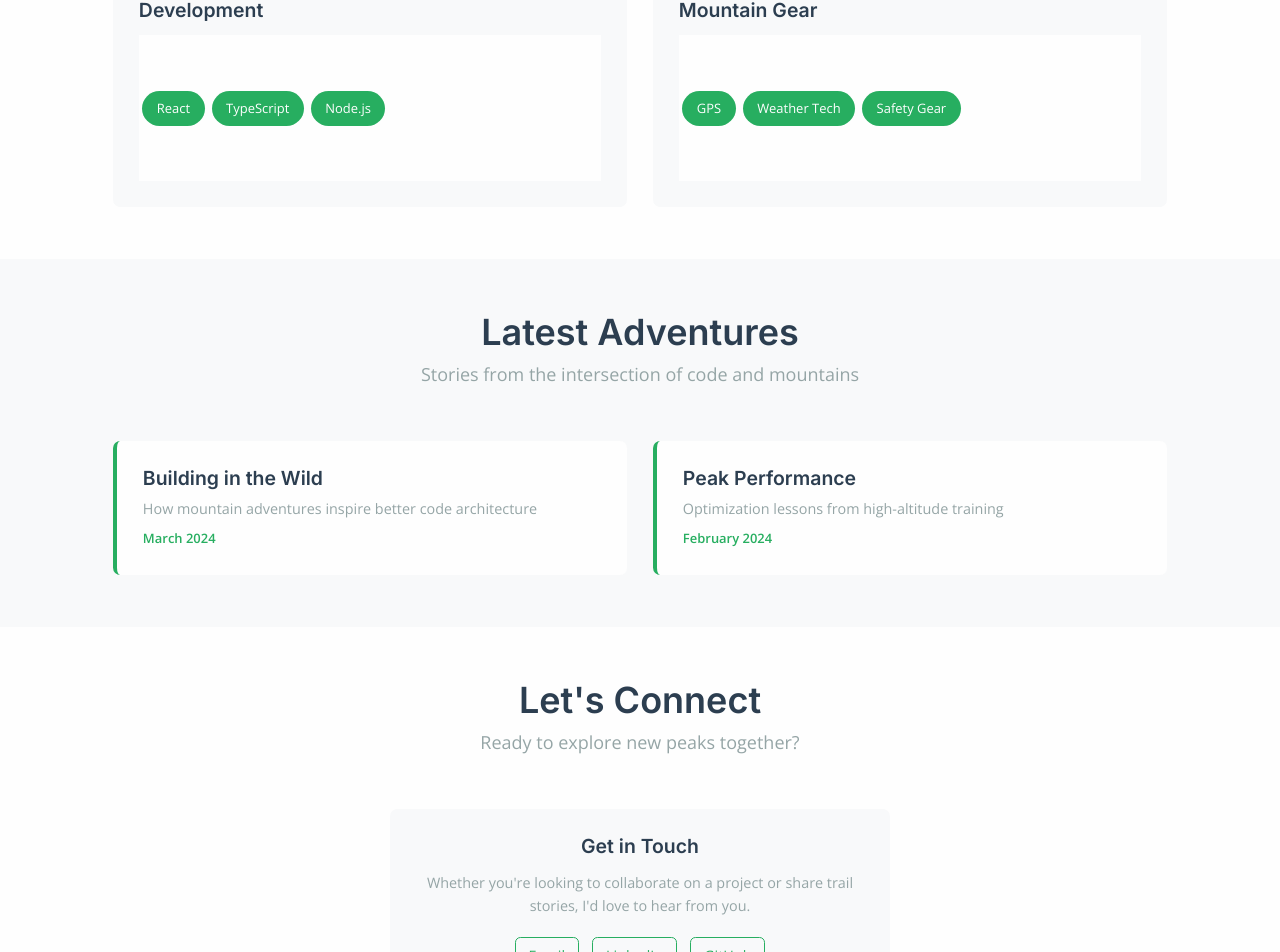
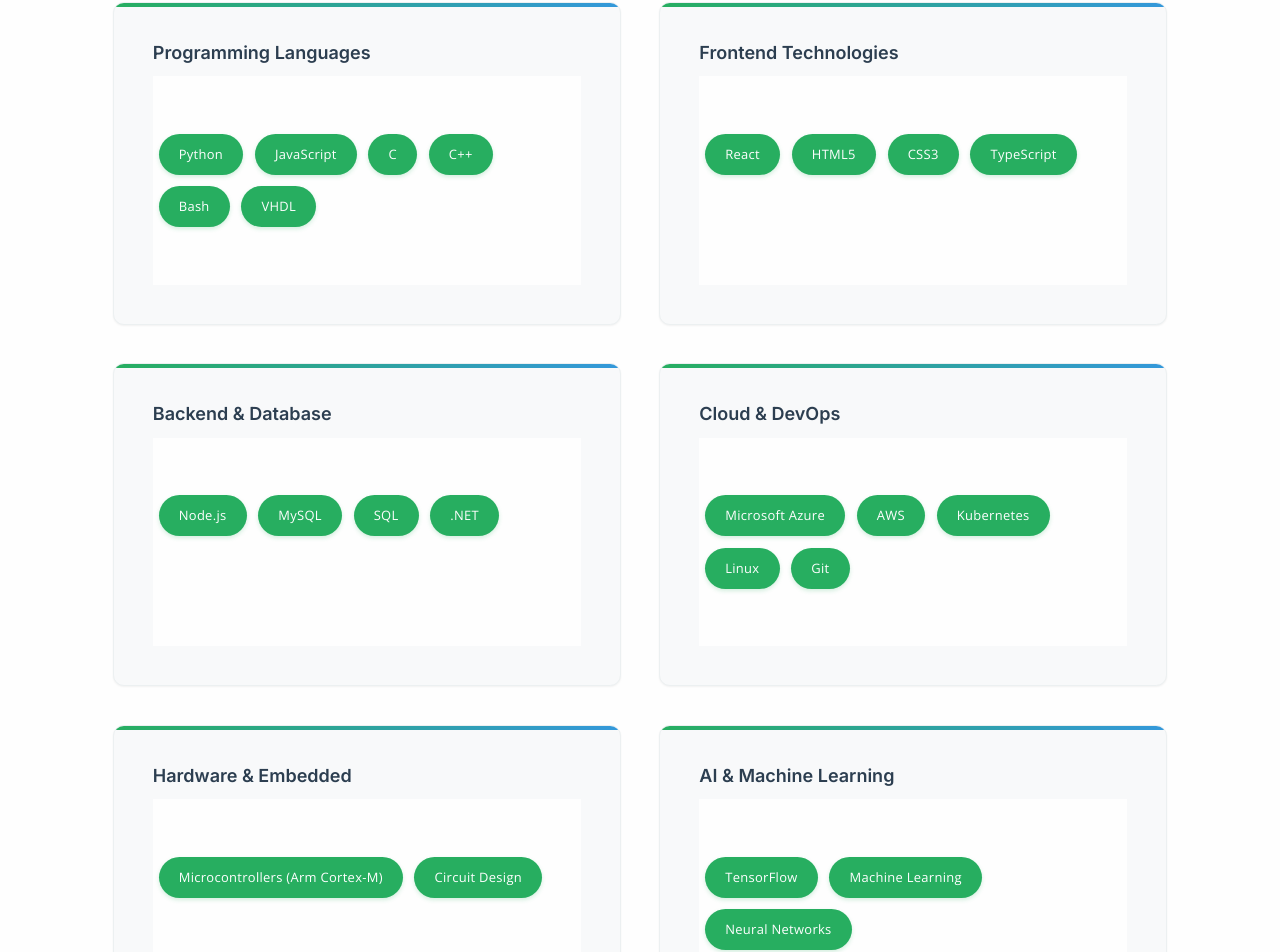
Before and after one commit to SamuelBishop/samuelb-devsite, a React (Vite) app: page / in a window 1280 px wide. Shown: the part 2747-3699 px from the top of the page. Built offline with nearby package versions, Linux system fonts and the light colour scheme.

Commit message:
Modify and style development toolkit

```diff
--- a/src/components/sections/ToolsSection.module.css
+++ b/src/components/sections/ToolsSection.module.css
@@ -29,27 +29,118 @@
 
 .toolGrid {
   display: grid;
-  grid-template-columns: repeat(auto-fit, minmax(300px, 1fr));
-  gap: var(--spacing-xl);
+  grid-template-columns: repeat(2, 1fr);
+  gap: var(--spacing-2xl);
+  align-items: stretch;
 }
 
 .toolCategory {
   background-color: var(--mist-gray);
-  padding: var(--spacing-xl);
-  border-radius: var(--radius-lg);
+  padding: var(--spacing-2xl);
+  border-radius: var(--radius-xl);
+  border: 1px solid var(--stone-light);
+  box-shadow: var(--shadow-sm);
+  transition: all var(--transition-normal);
+  position: relative;
+  overflow: hidden;
+  height: 100%;
+  display: flex;
+  flex-direction: column;
+}
+
+.toolCategory::before {
+  content: '';
+  position: absolute;
+  top: 0;
+  left: 0;
+  right: 0;
+  height: 4px;
+  background: linear-gradient(90deg, var(--forest-green) 0%, var(--alpine-blue) 100%);
+}
+
+.toolCategory:hover {
+  transform: translateY(-5px);
+  box-shadow: var(--shadow-xl);
+  border-color: var(--forest-green);
 }
 
 .toolCategory h3 {
   color: var(--granite-gray);
   margin-bottom: var(--spacing-md);
+  font-size: 1.25rem;
+  font-weight: 600;
+}
+
+.tools {
+  flex: 1;
+  display: flex;
+  flex-wrap: wrap;
+  align-content: flex-start;
 }
 
 .tools span {
   display: inline-block;
   background-color: var(--forest-green);
   color: var(--summit-white);
-  padding: 0.5rem 1rem;
-  margin: 0.25rem;
+  padding: 0.7rem 1.4rem;
+  margin: 0.4rem;
   border-radius: var(--radius-full);
   font-size: 0.9rem;
+  font-weight: 500;
+  letter-spacing: 0.3px;
+  box-shadow: 0 2px 4px rgba(39, 174, 96, 0.2);
+  transition: all var(--transition-normal);
+  cursor: default;
 }
+
+.tools span:hover {
+  transform: translateY(-2px) scale(1.05);
+  box-shadow: 0 4px 12px rgba(39, 174, 96, 0.3);
+  background-color: var(--forest-dark);
+}
+
+/* Responsive Design */
+@media (max-width: 768px) {
+  .toolGrid {
+    grid-template-columns: 1fr;
+    gap: var(--spacing-xl);
+  }
+
+  .toolCategory {
+    padding: var(--spacing-xl);
+  }
+
+  .toolCategory h3 {
+    font-size: 1.15rem;
+  }
+
+  .tools span {
+    padding: 0.6rem 1.2rem;
+    margin: 0.3rem;
+    font-size: 0.85rem;
+  }
+}
+
+@media (max-width: 480px) {
+  .container {
+    padding: 0 var(--spacing-sm);
+  }
+
+  .title {
+    font-size: 2rem;
+  }
+
+  .subtitle {
+    font-size: 1.1rem;
+  }
+
+  .toolCategory h3 {
+    font-size: 1.1rem;
+  }
+
+  .tools span {
+    padding: 0.5rem 1rem;
+    margin: 0.25rem;
+    font-size: 0.8rem;
+  }
+}
--- a/src/components/sections/ToolsSection.tsx
+++ b/src/components/sections/ToolsSection.tsx
@@ -12,27 +12,71 @@
           transition={{ duration: 0.8 }}
           viewport={{ once: true }}
         >
-          <h2 className={styles.title}>Tools & Technologies</h2>
+          <h2 className={styles.title}>Development Toolkit</h2>
           <p className={styles.subtitle}>
-            The digital and physical gear that powers my adventures
+            The technologies and tools that power my software development journey
           </p>
         </motion.div>
 
         <div className={styles.toolGrid}>
           <div className={styles.toolCategory}>
-            <h3>Development</h3>
+            <h3>Programming Languages</h3>
             <div className={styles.tools}>
-              <span>React</span>
-              <span>TypeScript</span>
-              <span>Node.js</span>
+              <span>Python</span>
+              <span>JavaScript</span>
+              <span>C</span>
+              <span>C++</span>
+              <span>Bash</span>
+              <span>VHDL</span>
             </div>
           </div>
           <div className={styles.toolCategory}>
-            <h3>Mountain Gear</h3>
+            <h3>Frontend Technologies</h3>
             <div className={styles.tools}>
-              <span>GPS</span>
-              <span>Weather Tech</span>
-              <span>Safety Gear</span>
+              <span>React</span>
+              <span>HTML5</span>
+              <span>CSS3</span>
+              <span>TypeScript</span>
+            </div>
+          </div>
+          <div className={styles.toolCategory}>
+            <h3>Backend & Database</h3>
+            <div className={styles.tools}>
+              <span>Node.js</span>
+              <span>MySQL</span>
+              <span>SQL</span>
+              <span>.NET</span>
+            </div>
+          </div>
+          <div className={styles.toolCategory}>
+            <h3>Cloud & DevOps</h3>
+            <div className={styles.tools}>
+              <span>Microsoft Azure</span>
+              <span>AWS</span>
+              <span>Kubernetes</span>
+              <span>Linux</span>
+              <span>Git</span>
+            </div>
+          </div>
+          <div className={styles.toolCategory}>
+            <h3>Hardware & Embedded</h3>
+            <div className={styles.tools}>
+              <span>Microcontrollers (Arm Cortex-M)</span>
+              <span>Circuit Design</span>
+            </div>
+          </div>
+          <div className={styles.toolCategory}>
+            <h3>AI & Machine Learning</h3>
+            <div className={styles.tools}>
+              <span>TensorFlow</span>
+              <span>Machine Learning</span>
+              <span>Neural Networks</span>
+            </div>
+          </div>
+          <div className={styles.toolCategory}>
+            <h3>Design & Tools</h3>
+            <div className={styles.tools}>
+              <span>Figma</span>
             </div>
           </div>
         </div>
```
